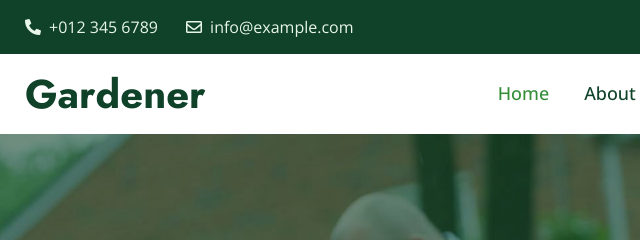
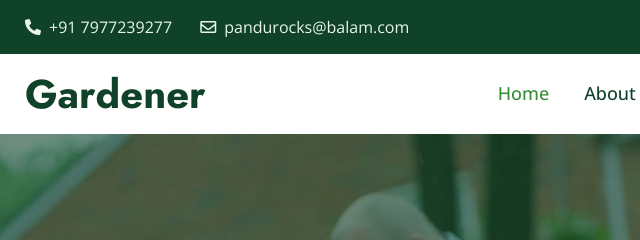
Before and after one commit to anandunair284/testweb, a plain HTML site: page index.html in a window 1280 px wide. Shown: the top 240 px of the page, 23-663 px from the left. Drawn offline with nearby package versions, Linux system fonts and the light colour scheme.

Commit message:
"updated email and phone"

```diff
--- a/index.html
+++ b/index.html
@@ -46,11 +46,11 @@
             <div class="col-lg-7 px-5 text-start">
                 <div class="h-100 d-inline-flex align-items-center me-4">
                     <span class="fa fa-phone-alt me-2"></span>
-                    <span>+012 345 6789</span>
+                    <span>+91 7977239277</span>
                 </div>
                 <div class="h-100 d-inline-flex align-items-center">
                     <span class="far fa-envelope me-2"></span>
-                    <span>info@example.com</span>
+                    <span>pandurocks@balam.com</span>
                 </div>
             </div>
             <div class="col-lg-5 px-5 text-end">
```
